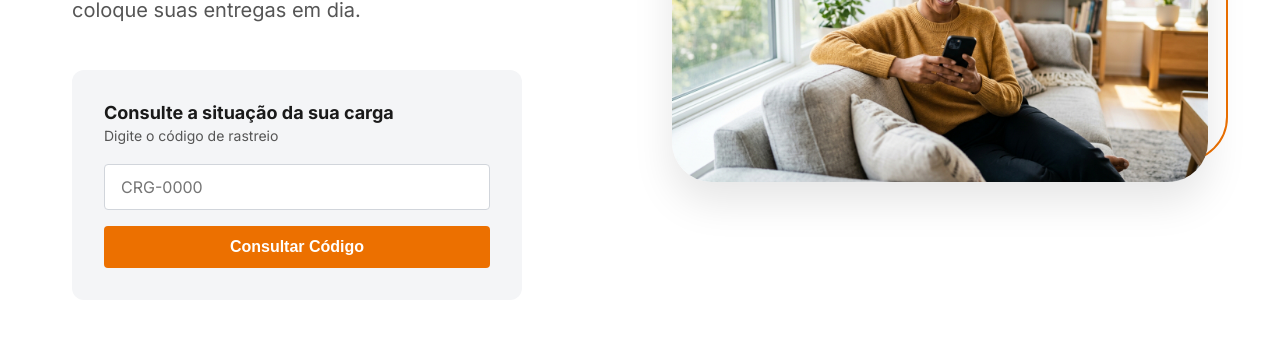
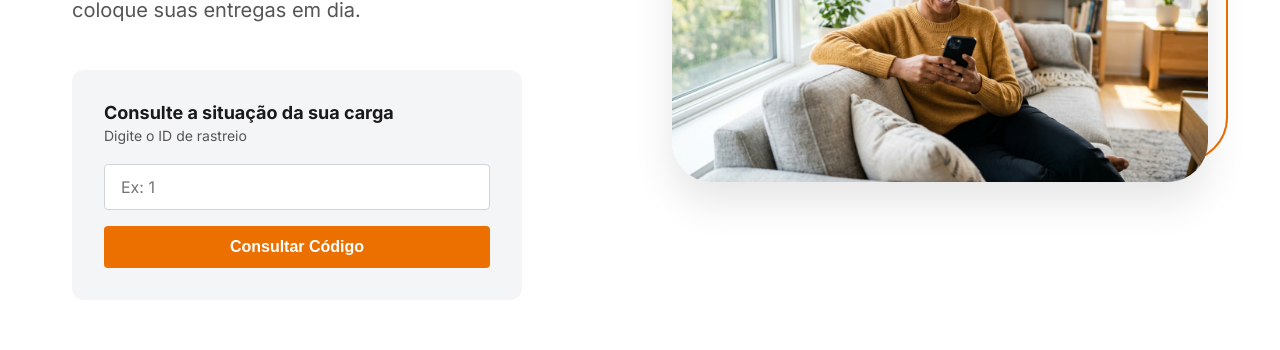
Before and after one commit to andressa-c-dados/cargo-truck, a React (Vite) app in the folder frontend/: page / in a window 1280 px wide. Shown: the part 331-681 px from the top of the page. Built offline with nearby package versions, Linux system fonts and the light colour scheme; no server answers; the HTML template or start-up script is replaced by a standard one.

Commit message:
feat: adicionar logo oficial e tornar o formulário da landing page funcional

```diff
--- a/frontend/src/components/common/Navbar.tsx
+++ b/frontend/src/components/common/Navbar.tsx
@@ -7,8 +7,7 @@ export default function Navbar() {
     <nav className="navbar">
       <div className="navbar-content">
         <Link to="/" className="navbar-brand" style={{ textDecoration: 'none' }}>
-          <FaTruck size={28} />
-          <span>Cargo Truck</span>
+          <img src="/images/logo.png" alt="Cargo Truck Logo" style={{ height: '40px', objectFit: 'contain' }} />
         </Link>
 
         <div className="navbar-links">
--- a/frontend/src/pages/LandingPage.tsx
+++ b/frontend/src/pages/LandingPage.tsx
@@ -1,6 +1,18 @@
-import { Link } from "react-router-dom";
+import { Link, useNavigate } from "react-router-dom";
+import { useState } from "react";
 
 export default function LandingPage() {
+  const [trackingId, setTrackingId] = useState("");
+  const navigate = useNavigate();
+
+  const handleSearch = (e: React.FormEvent) => {
+    e.preventDefault();
+    if (trackingId.trim()) {
+      // Redireciona para a página de detalhes do volume com o ID inserido
+      navigate(`/volume/${trackingId.trim()}`);
+    }
+  };
+
   return (
     <div className="landing-page">
       {/* Hero Section */}
@@ -15,12 +27,19 @@ export default function LandingPage() {
               Aproveite a inteligência de dados disponível e coloque suas entregas em dia.
             </p>
 
-            <div className="hero-action-box">
+            <form onSubmit={handleSearch} className="hero-action-box">
               <h3>Consulte a situação da sua carga</h3>
-              <p>Digite o código de rastreio</p>
-              <input type="text" placeholder="CRG-0000" className="form-input" style={{ marginBottom: '1rem', background: '#fff' }} />
-              <button className="btn-primary" style={{ width: '100%' }}>Consultar Código</button>
-            </div>
+              <p>Digite o ID de rastreio</p>
+              <input
+                type="text"
+                placeholder="Ex: 1"
+                value={trackingId}
+                onChange={(e) => setTrackingId(e.target.value)}
+                className="form-input"
+                style={{ marginBottom: '1rem', background: '#fff' }}
+              />
+              <button type="submit" className="btn-primary" style={{ width: '100%' }}>Consultar Código</button>
+            </form>
           </div>
 
           <div className="hero-image-wrapper">
```
